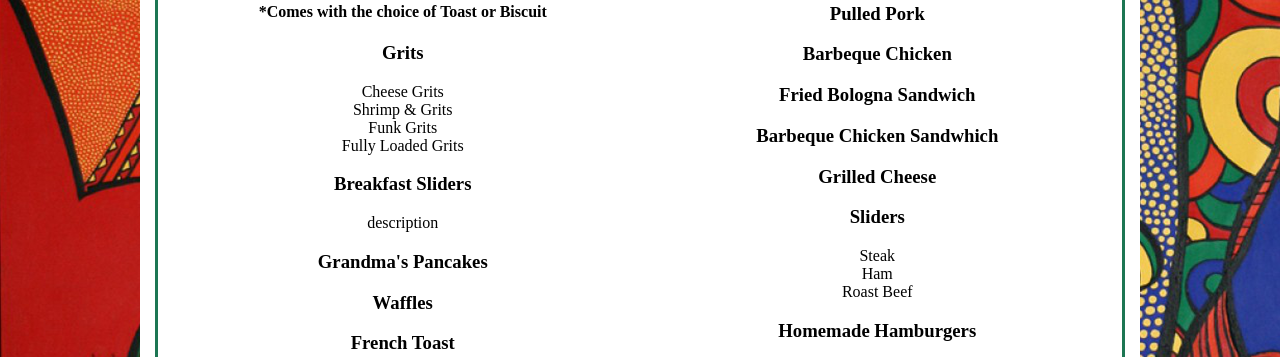
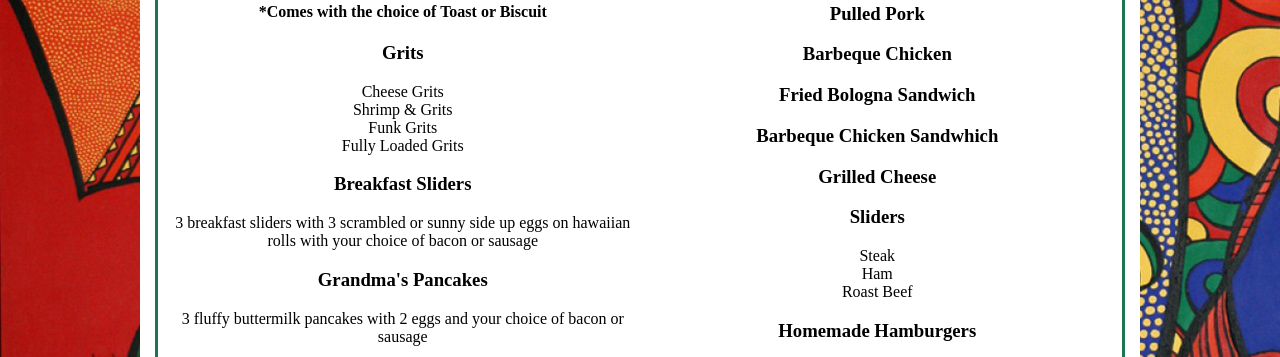
Before and after one commit to Kxdyy/lyons-den, a plain HTML site: page menu.html in a window 1280 px wide. Shown: the part 589-946 px from the top of the page. Drawn offline with Linux system fonts and the light colour scheme.

Commit message:
Add files via upload

```diff
--- a/menu.html
+++ b/menu.html
@@ -24,7 +24,9 @@
         </h1>
         </div>
       <div id="logo">
-        <img class="logo" src="img/lionlogo.gif" alt="restaurant logo">
+        <a href="index.html">
+          <img class="logo" src="img/lionlogo.gif" alt="restaurant logo">
+        </a>
       </div>
     </header>
 
@@ -45,9 +47,10 @@
           </ul>
 
         <h3>Breakfast Sliders</h3>
-        <p>description</p>
+        <p>3 breakfast sliders with 3 scrambled or sunny side up eggs on hawaiian rolls with your choice of bacon or sausage</p>
 
         <h3>Grandma's Pancakes</h3>
+        <p>3 fluffy buttermilk pancakes with 2 eggs and your choice of bacon or sausage</p>
         <h3>Waffles</h3>
         <h3>French Toast</h3>
         <h3>Salmon Croquettes</h3>
```
Also changed, not shown: index.html (+3 -1 lines).
